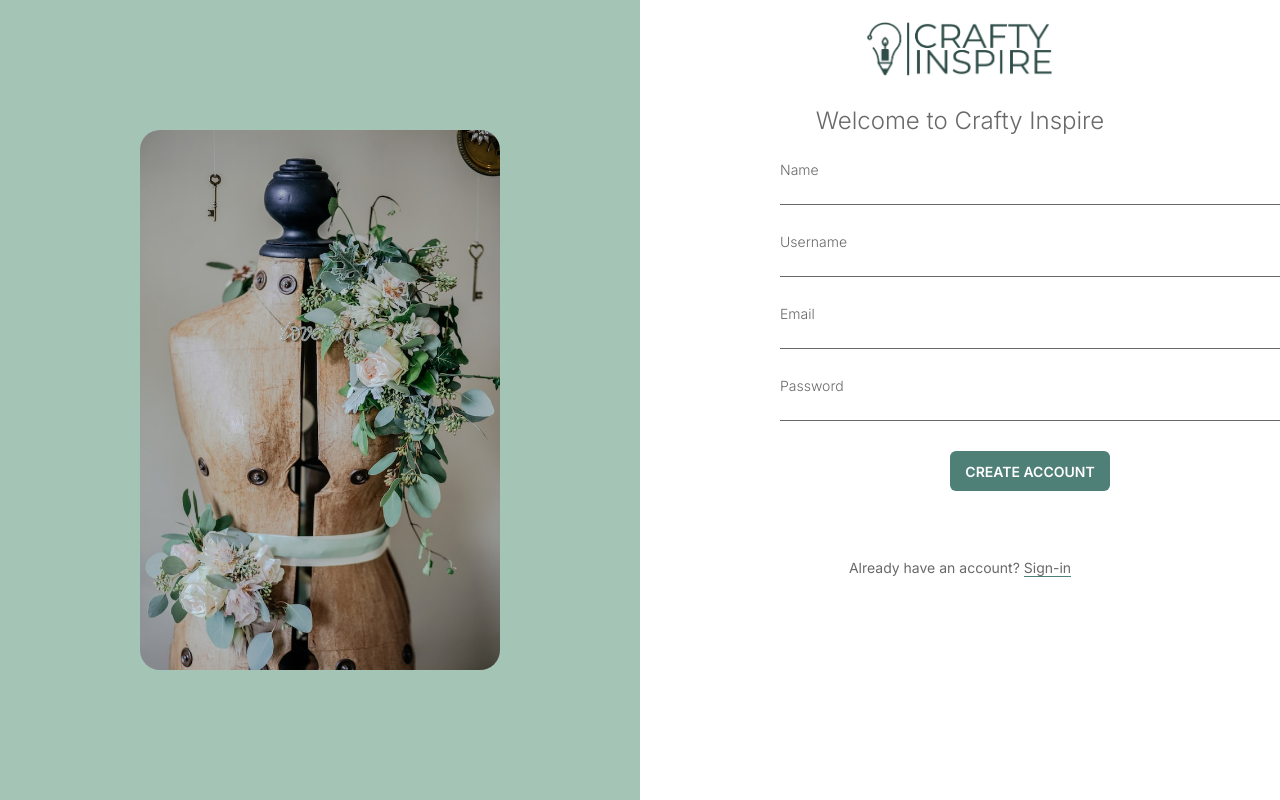
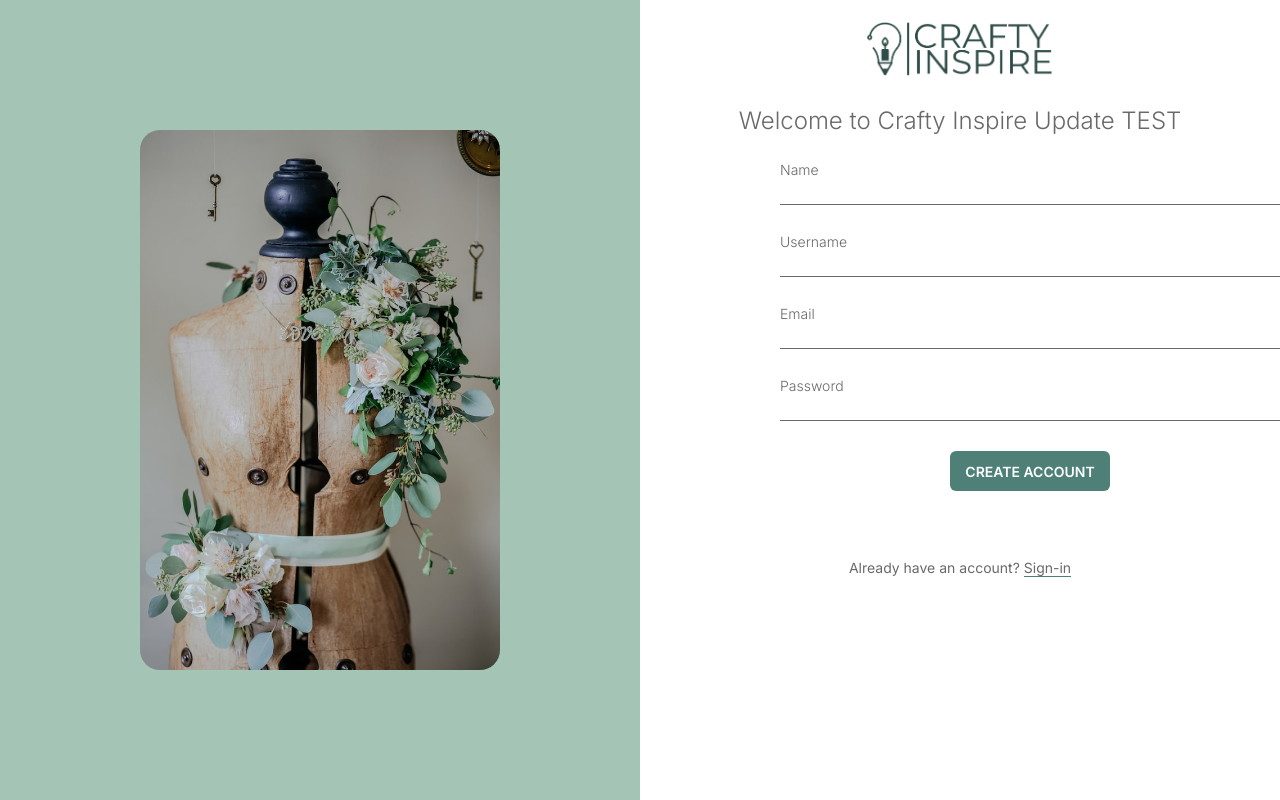
Before and after one commit to Laisses/crafty-inspire, a React (Create React App) app in the folder src/client/: page /sign-up in a window 1280 px wide. Built offline with nearby package versions, Linux system fonts and the light colour scheme.

Commit message:
test to see if deploy is updating

```diff
--- a/src/client/src/pages/SignUp.js
+++ b/src/client/src/pages/SignUp.js
@@ -21,7 +21,7 @@ export const SignUp = () => {
                         alt="Crafty Inspire logo"
                     />
                 </Link>
-                <Subtitle>Welcome to Crafty Inspire</Subtitle>
+                <Subtitle>Welcome to Crafty Inspire Update TEST</Subtitle>
                 <SignUpForm />
                 <Paragraph>
                     Already have an account? <Underline to="/sign-in">Sign-in</Underline>
```
